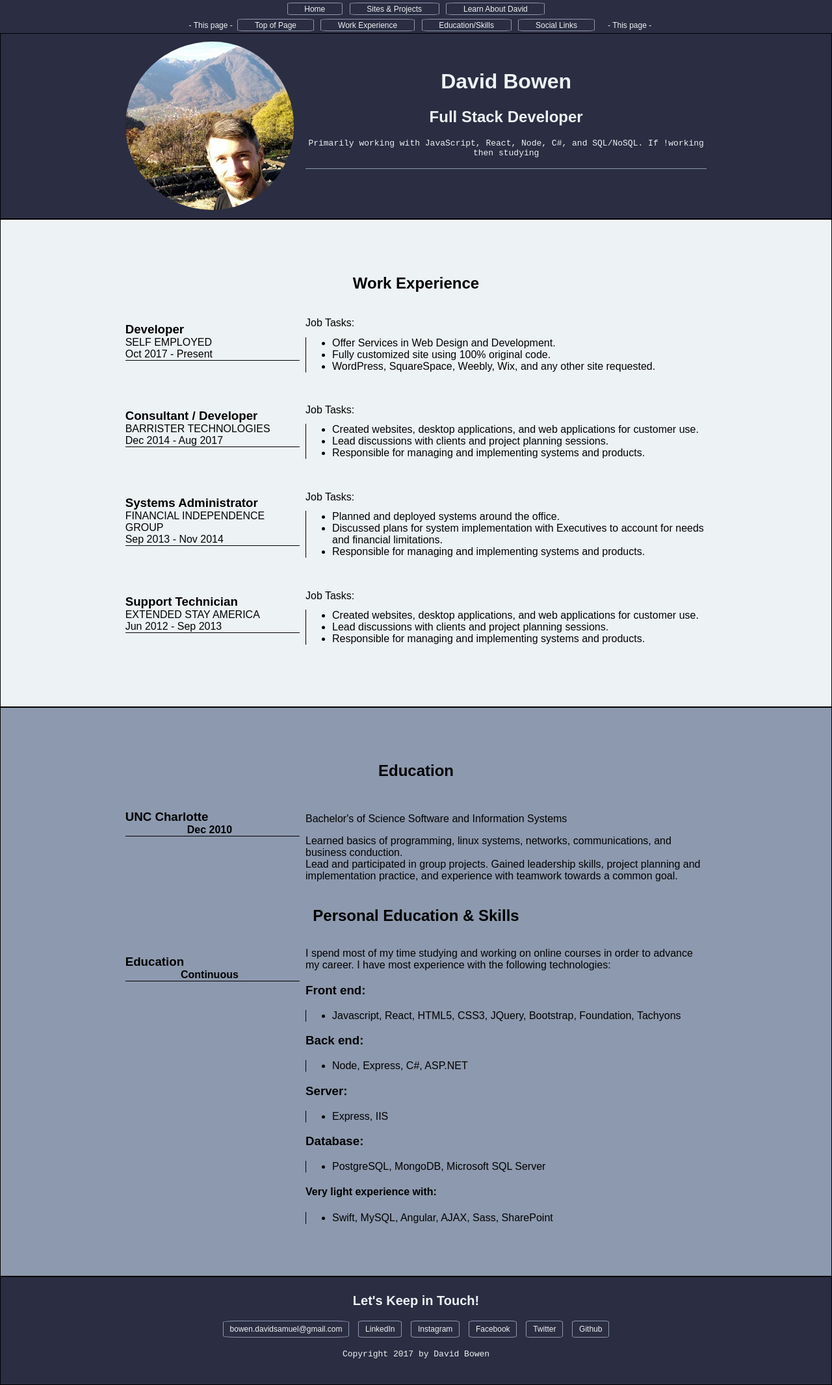
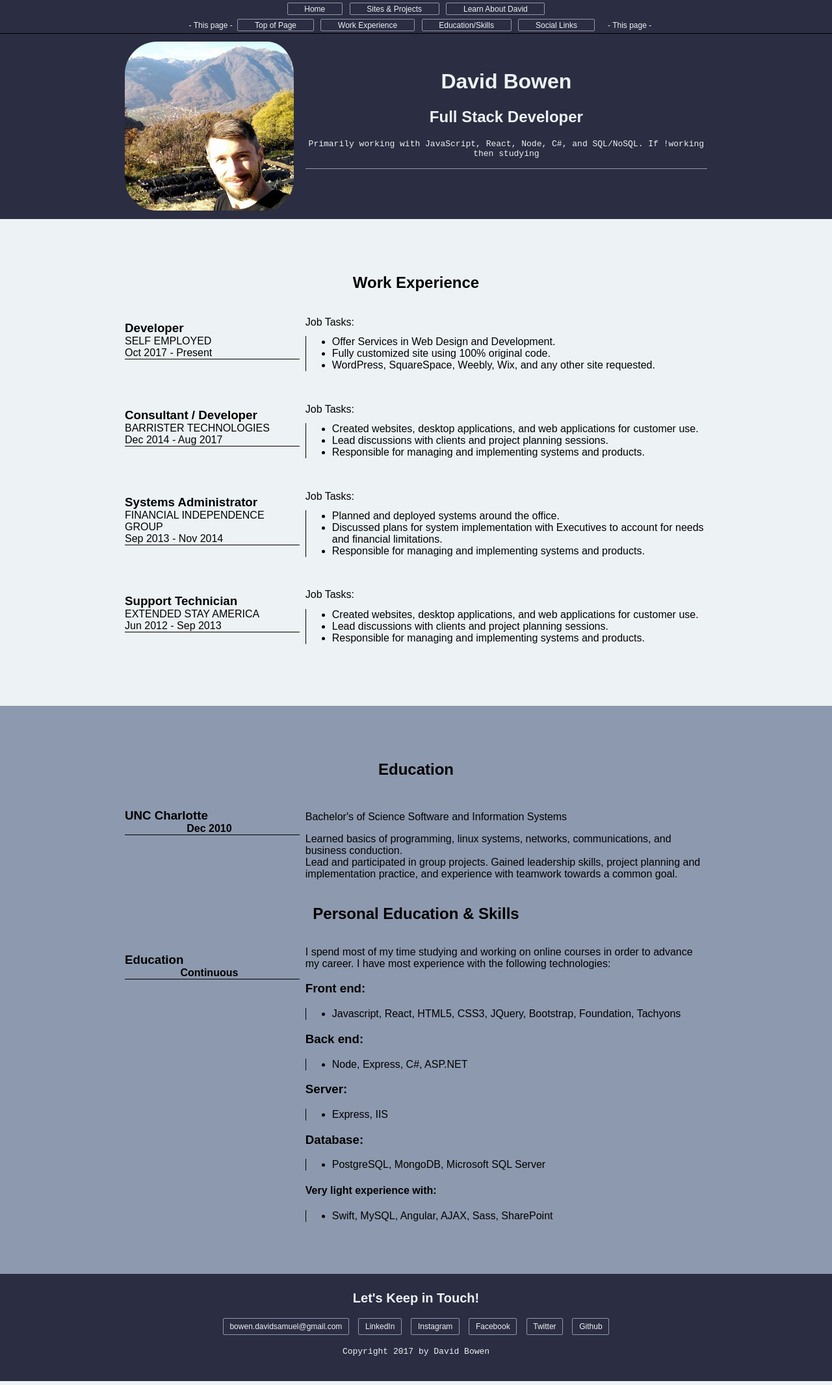
Before and after one commit to DavidSBowen/davidsbowen.github.io, a website: page index.html in a window 1280 px wide. Shown: the whole page at 65% size. Drawn offline with nearby package versions, Linux system fonts and the light colour scheme.

Commit message:
changed styles with link border radius and main picture radius

```diff
--- a/css/styles.css
+++ b/css/styles.css
@@ -96,7 +96,7 @@ h2, h3, h4, h5, h6 {
   font-family: sans-serif;
   font-size: 75%;
   text-decoration: none;
-  border-radius: 10%;
+  border-radius: 2px;
   /*box-shadow: 1%;*/
 }
 
@@ -147,7 +147,7 @@ a:focus {}
   font-family: sans-serif;
   font-size: 75%;
   text-decoration: none;
-  border-radius: 10%;
+  border-radius: 2px;
   /*box-shadow: 1%;*/
 }
 
@@ -168,7 +168,7 @@ a:focus {}
 
 .main-header {
   background: #2B2D42;
-  border: .05em black solid;
+  /* border: .05em black solid; */
   border-top: 0;
   margin: 0;
   padding: 0 0 1% 0;
@@ -194,7 +194,7 @@ a:focus {}
 .main-footer {
   background: #2B2D42;
   margin: 0;
-  border: .05em black solid;
+  /* border: .05em black solid; */
   color: #EDF2F4;
   text-align: center;
 }
@@ -233,7 +233,7 @@ header p, footer p {
 
 #david-photo {
   /*margin: 5% 0 0 0;*/
-  border-radius: 50%;
+  border-radius: 50px;
   height: auto;
   width: auto\9;
 }
@@ -244,7 +244,7 @@ header p, footer p {
 .workexp {
   background: #EDF2F4;
   margin: 0;
-  border: .05em black solid;
+  /* border: .05em black solid; */
 }
 
 .workexp h1, .workexp h2, .workexp h3, .workexp h4 {
@@ -284,7 +284,7 @@ header p, footer p {
 .education {
   background: #8D99AE;
   margin: 0;
-  border: .05em black solid;
+  /* border: .05em black solid; */
 }
 
 .education h1, .education h2, .education h3, .education h4 {
@@ -331,7 +331,7 @@ header p, footer p {
 .workexp.skills {
   background: #8D99AE;
   margin: 0;
-  border: .05em black solid;
+  /* border: .05em black solid; */
 }
 
 /* About Me
```
